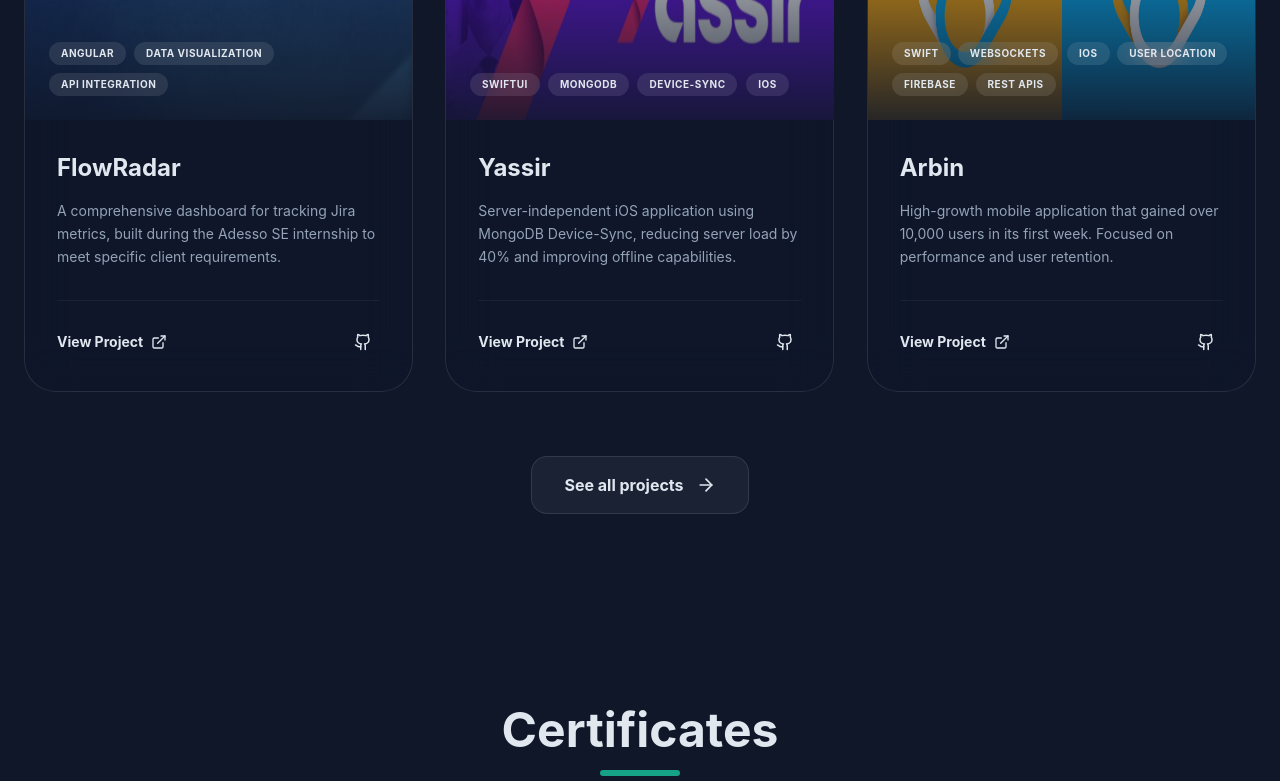
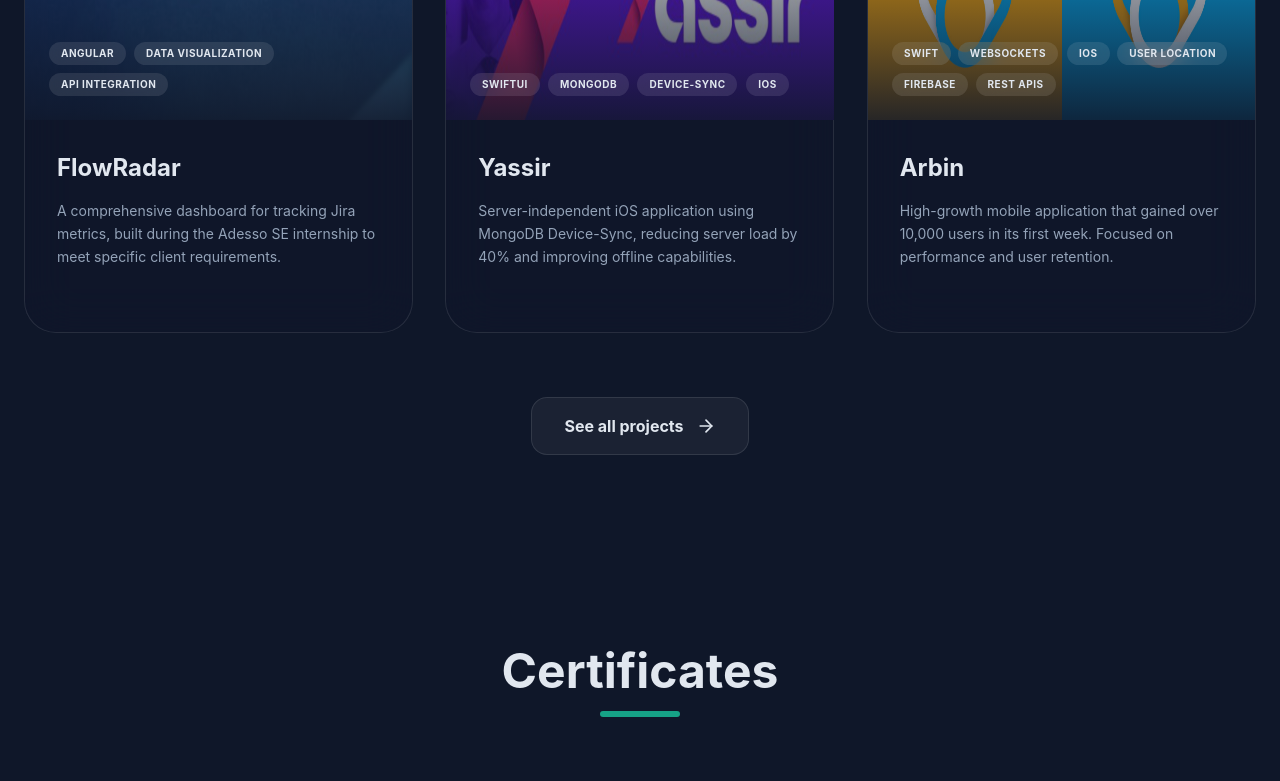
Before and after one commit to RMehdid/raynexfolio, a React (Vite) app: page / in a window 1280 px wide. Shown: the part 3159-3940 px from the top of the page. Built offline with nearby package versions, Linux system fonts and the light colour scheme.

Commit message:
feat(projects): conditionally hide links if project link is null

```diff
--- a/src/components/sections/Projects.tsx
+++ b/src/components/sections/Projects.tsx
@@ -177,14 +177,16 @@ export const Projects: React.FC = () => {
                   <p className="text-muted-foreground text-sm leading-relaxed mb-8 flex-1">
                     {project.description}
                   </p>
+                  {project.link && (
                     <div className="flex items-center justify-between pt-6 border-t border-white/5 mt-auto">
-                    <a href={project.link} className="flex items-center gap-2 text-sm font-bold hover:text-primary transition-all">
+                      <a href={project.link} target="_blank" rel="noopener noreferrer" className="flex items-center gap-2 text-sm font-bold hover:text-primary transition-all">
                         {t('projects.view_project')} <ExternalLink size={16} />
                       </a>
                       <div className="flex gap-4">
                         <a href="#" className="p-2 hover:text-primary transition-all"><Github size={18} /></a>
                       </div>
                     </div>
+                  )}
                 </div>
               </motion.div>
             ))}
```
Lines whose indentation alone changed are shown as unchanged.
